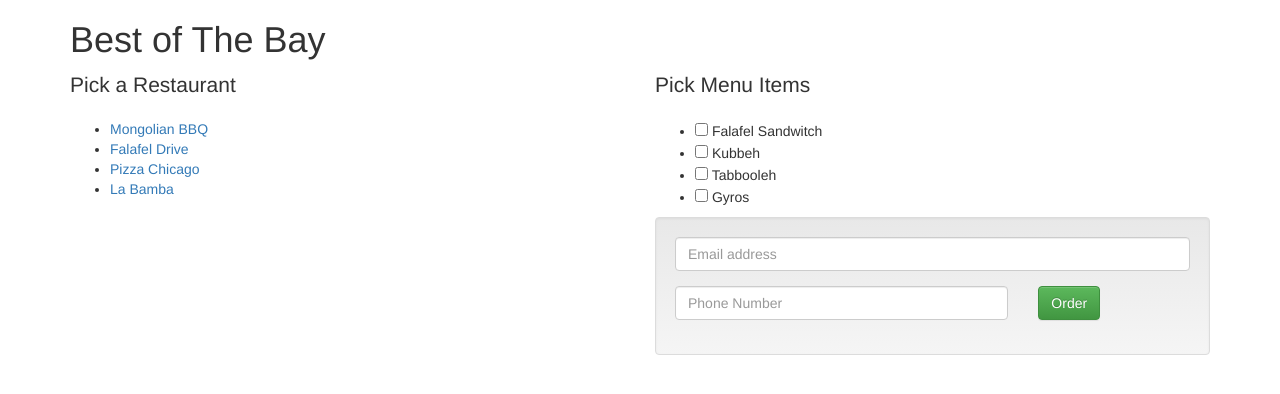
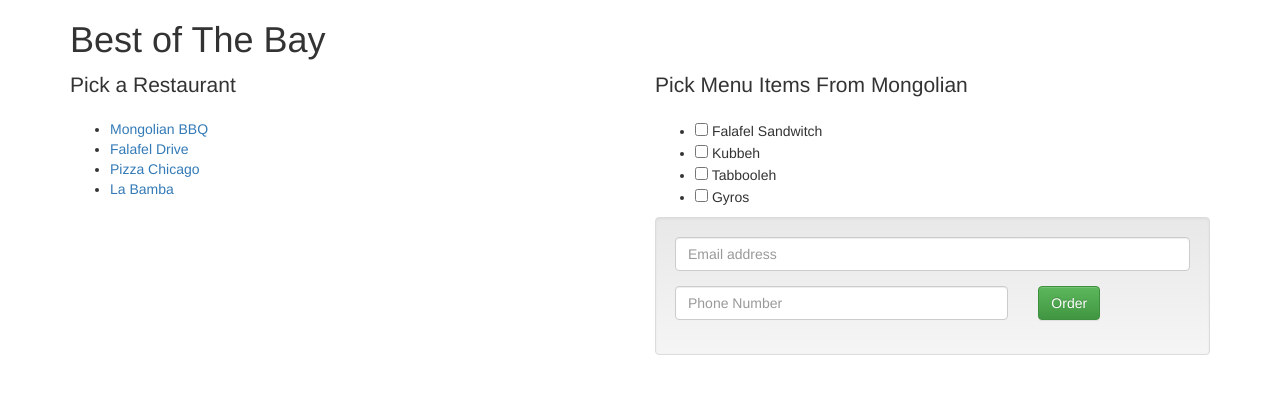
Before and after one commit to codective/bestofthebay, a plain HTML site: page mongolian.html in a window 1280 px wide. Drawn offline with nearby package versions, Linux system fonts and the light colour scheme.

Commit message:
Update mongolian.html

```diff
--- a/mongolian.html
+++ b/mongolian.html
@@ -38,7 +38,7 @@
                       <div class="col-sm-6">
 
         <form action="" class="form-horizontal">
-        <div class="lead">Pick Menu Items</div>
+        <div class="lead">Pick Menu Items From Mongolian</div>
       <ul>
         <li>
           <input type="checkbox" name="falafel" /> Falafel Sandwitch
```
